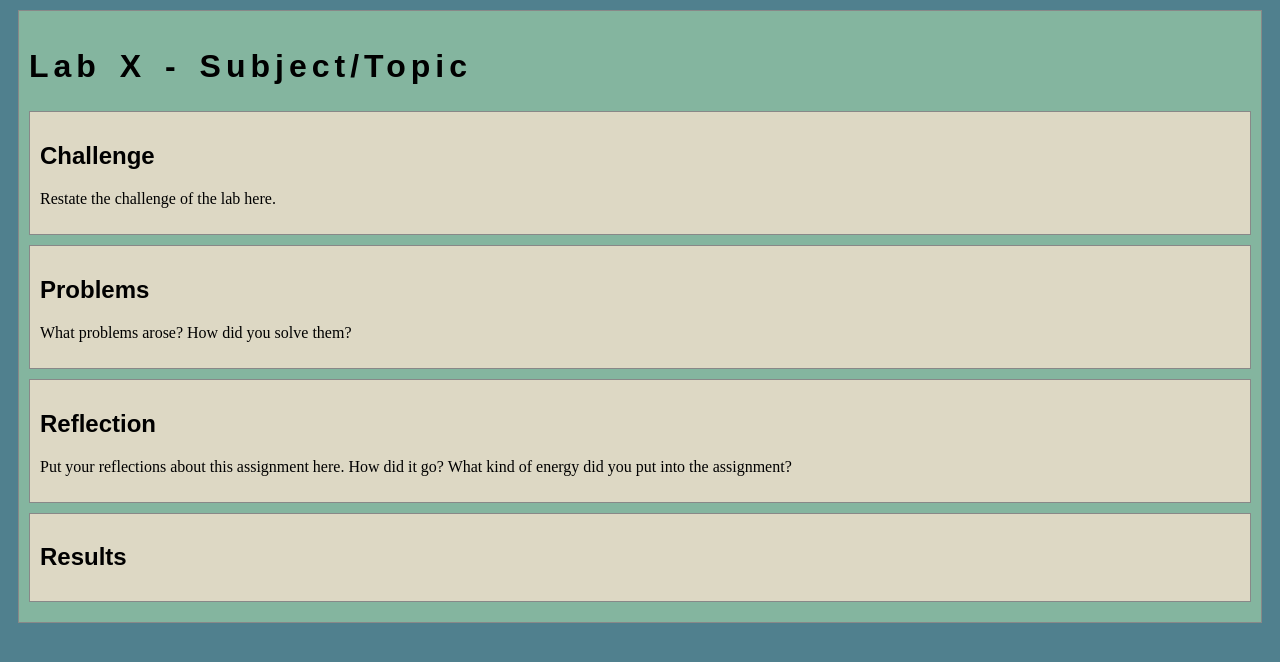
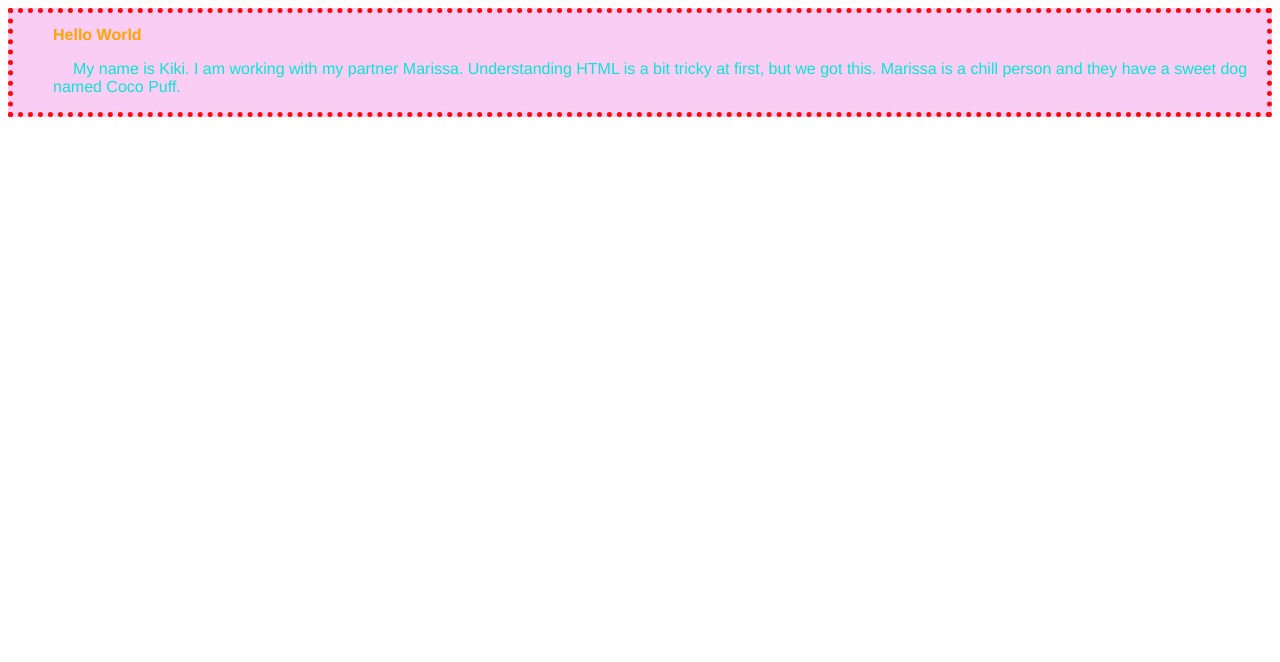
Before and after one commit to pipirupiru/art101, a plain HTML site: page lab2/index.html in a window 1280 px wide. Drawn offline with nearby package versions, Linux system fonts and the light colour scheme; files that its build step writes are made by us from their sources; files whose address does not match are found by name.

Commit message:
doing hw

```diff
--- a/lab2/css/lab.css
+++ b/lab2/css/lab.css
@@ -1,9 +1,31 @@
 /* Here we can set styles for this lab page that we don't want to effect others pages */
 
 /* the period in a CSS selector selects an element by class, e.g., class="minor-section" */
+h1{
+  color: orange;
+  font-size: 100%;
+  font-family: "helvetica";
+  margin-left: 40px;
+}
+
+p{
+  color: #0AE5D6;
+  text-indent: 20px;
+  margin-left: 40px;
+  font-family: "helvetica";
+  background-color: #F9CDF4;
+
+}
+
 .minor-section {
     padding: 10px;
     margin-bottom: 10px;
     border: solid 1px #888;
     background-color: #DDD8C4;
   }
+
+  #chunk1 {
+    background-color: #F9CDF4;
+    border: dotted 5px #FE0909
+
+  }
--- a/lab2/index.html
+++ b/lab2/index.html
@@ -2,7 +2,7 @@
 <html>
 <head>
 	<!-- This title is used for tabs and bookmarks -->
-	<title>Lab X - Subject/Topic</title>
+	<title>Lab 2 - ART101/HTML and CSS starter</title>
 
 	<!-- Use UTF character set, a good idea with any webpage -->
   	<meta charset="UTF-8" />
@@ -10,9 +10,9 @@
   	<meta name="viewport" content="width=device-width, initial-scale=1.0" />
 
 	<!-- Include a sitewide CSS file for consistent styling across the site -->
-	<link rel="stylesheet" type="text/css" href="../css/site.css">
+	<link rel="stylesheet" type="text/css" href="/Users/kiki/Desktop/art101/lab2/css/lab.css">
 	<!-- Lab-specifc CSS file for any special styling of this particular page -->
-	<link rel="stylesheet" type="text/css" href="css/lab.css">
+	<link rel="stylesheet" type="text/css" href="/Users/kiki/Desktop/art101/lab2/css/lab.css">
 
 	<!-- load jQuery library to make javascript easier (must be above our lab js)-->
 	<script src="https://code.jquery.com/jquery-3.6.4.min.js"></script>
@@ -23,26 +23,14 @@
 	<!-- Style this page by changing the CSS in ../css/site.css or css/lab.css -->
 	<main id="content">
 		<section>
-			<h1>Lab X - Subject/Topic</h1>
-			<div class="minor-section">
-					<h2>Challenge</h2>
-					<p>Restate the challenge of the lab here.</p>
+			<div id = "chunk1">
+				<h1>Hello World</h1>
+					<p> My name is Kiki. I am working with my partner Marissa. Understanding
+						HTML is a bit tricky at first, but we got this. Marissa is a chill person and they
+						have a sweet dog named Coco Puff.
+				</p>
 			</div>
 
-			<div class="minor-section">
-					<h2>Problems</h2>
-					<p>What problems arose? How did you solve them? </p>
-			</div>
-
-			<div class="minor-section">
-					<h2>Reflection</h2>
-					<p>Put your reflections about this assignment here. How did it go? What kind of energy did you put into the assignment? </p>
-			</div>
-
-			<div class="minor-section">
-					<h2>Results</h2>
-					<div id="output"></div>
-			</div>
 		</section>
 		<nav id="links">
 			<!-- Put links to other pages (including the homepage) here. -->
```
Also changed, not shown: index.html (+1 -1 lines), 8 other files.
